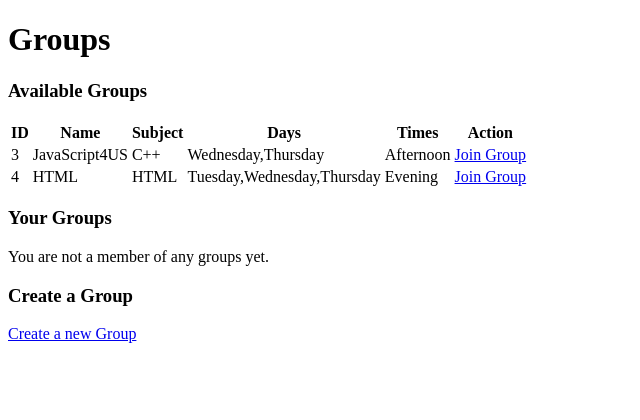
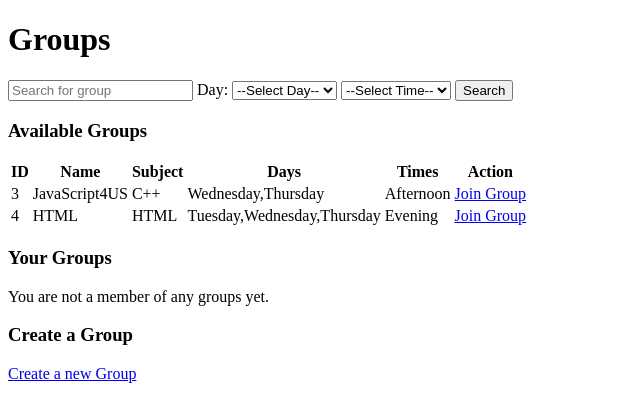
Before and after one commit to N-Ghi/Final-Project-21, a Flask app: page /group in a window 1280 px wide. Shown: the part 88-508 px from the top of the page, without its empty margins (0-640 px from the left). Run offline with Flask 3, Linux system fonts and the light colour scheme; a user stored in the database is signed in; data comes from the database, SQL or seed files in the repository; both versions use the stored data as it was after the commit.

Commit message:
search feature

```diff
--- a/study/routes.py
+++ b/study/routes.py
@@ -3,6 +3,7 @@ from study.forms import *
 from study.db_models import *
 from flask_login import login_required, current_user, login_user, logout_user
 from study import *
+from sqlalchemy import or_, and_
 
 def flash_message(message, category):
     flash(message, category)
@@ -182,10 +183,24 @@ def register_routes(app):
         return redirect(url_for('home'))
 
     #See gruops
-    @app.route('/group')
+    @app.route('/group',methods=['GET'])
     @login_required
     def group():
-        all_groups = Group.query.all()
+        search = request.args.get('subject')
+        day = request.args.get('day')
+        time = request.args.get('time')
+        filters = []
+        query = Group.query
+        if search:
+            filters.append(or_(Group.subject.ilike(f'%{search}%'), Group.name.ilike(f'%{search}%')))
+        if day:
+            filters.append(Group.days.ilike(f'%{day}%'))
+        if time:
+            filters.append(Group.times.ilike(f'%{time}%'))
+        if filters:
+            query = query.filter(and_(*filters))
+
+        all_groups = query.all()
         user_groups = Group.query.join(GroupMember).filter(GroupMember.user_id == current_user.username).all()
         return render_template('group.html', all_groups=all_groups, user_groups=user_groups)
 
--- a/study/templates/group.html
+++ b/study/templates/group.html
@@ -2,6 +2,28 @@
 {% block title %}Groups{% endblock %}
 {% block content %}
     <h1>Groups</h1>
+
+    <form method="get" action="/group">
+        <input type="text" placeholder="Search for group" name="subject">
+        <label for="day">Day:</label>
+        <select id="day" name="day">
+            <option value="">--Select Day--</option>
+            <option value="Monday">Monday</option>
+            <option value="Tuesday">Tuesday</option>
+            <option value="Wednesday">Wednesday</option>
+            <option value="Thursday">Thursday</option>
+            <option value="Friday">Friday</option>
+            <option value="Saturday">Saturday</option>
+            <option value="Sunday">Sunday</option>
+        </select>
+        <select id="time" name="time">
+            <option value="">--Select Time--</option>
+            <option value="MORNING">MORNING</option>
+            <option value="EVENING">EVENING</option>
+            <option value="AFTERNOON">AFTERNOON</option>
+        </select>
+        <button type="submit">Search</button>
+    </form>
 
     {% if all_groups|length == 0 %}
         <p>No groups exist yet.</p>
```
Also changed, not shown: instance/study.db.
